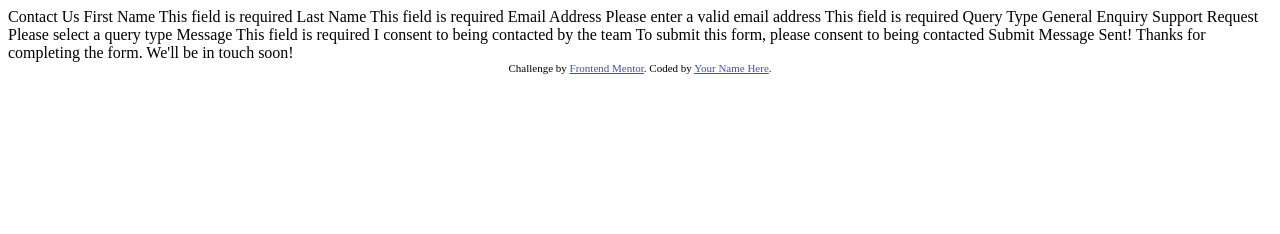
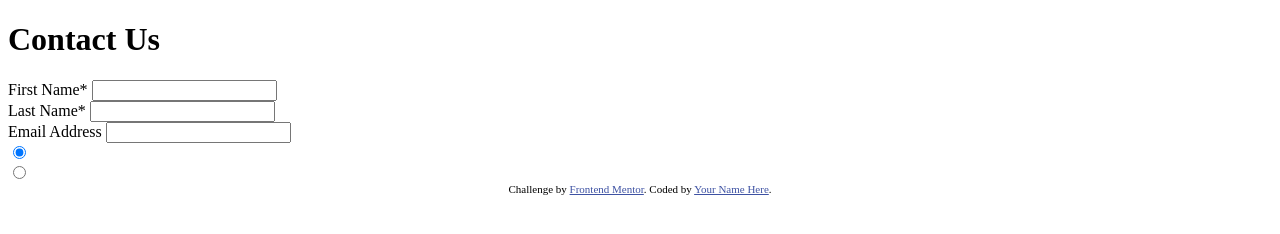
Before and after one commit to Batman-0001/Customer-form, a plain HTML site: page index.html in a window 1280 px wide. Drawn offline with Linux system fonts and the light colour scheme.

Commit message:
add initial code

```diff
--- a/index.html
+++ b/index.html
@@ -8,7 +8,7 @@
 
   <title>Frontend Mentor | Contact form</title>
 
-  <!-- Feel free to remove these styles or customise in your own stylesheet 👍 -->
+
   <style>
     .attribution { font-size: 11px; text-align: center; }
     .attribution a { color: hsl(228, 45%, 44%); }
@@ -16,33 +16,32 @@
 </head>
 <body>
 
-  Contact Us
-
-  First Name
-  This field is required
-
-  Last Name
-  This field is required
-
-  Email Address
-  Please enter a valid email address
-  This field is required
-
-  Query Type
-  General Enquiry
-  Support Request
-  Please select a query type
-
-  Message
-  This field is required
-
-  I consent to being contacted by the team
-  To submit this form, please consent to being contacted
-
-  Submit
-
-  Message Sent!
-  Thanks for completing the form. We'll be in touch soon!
+  <main class="container">
+    <h1 class="heading">Contact Us</h1>
+    <section class="name">
+      <div>
+        <label for="first-name">First Name<span aria-label="required">*</span></label>
+        <input type="text" id="first-name" name="first-name" minlength="3" maxlength="20"/>
+      </div>
+      <div>
+        <label for="last-name">Last Name<span aria-label="required">*</span></label>
+        <input type="text" id="last-name" name="last-name" minlength="3" maxlength="20"/>
+      </div>
+    </section>
+    <div class="Email">
+      <label for="email">Email Address</label>
+      <input type="email" id="email" name="email"/>
+    </div>
+    <section class="query-choice">
+      <label for="query"></label>
+      <div>
+        <input type="radio" id="query" name="query" checked/>
+      </div>
+      <div>
+        <input type="radio" id="query" name=""/>
+      </div>
+    </section>
+  </main>
 
   <div class="attribution">
     Challenge by <a href="https://www.frontendmentor.io?ref=challenge">Frontend Mentor</a>.
```
